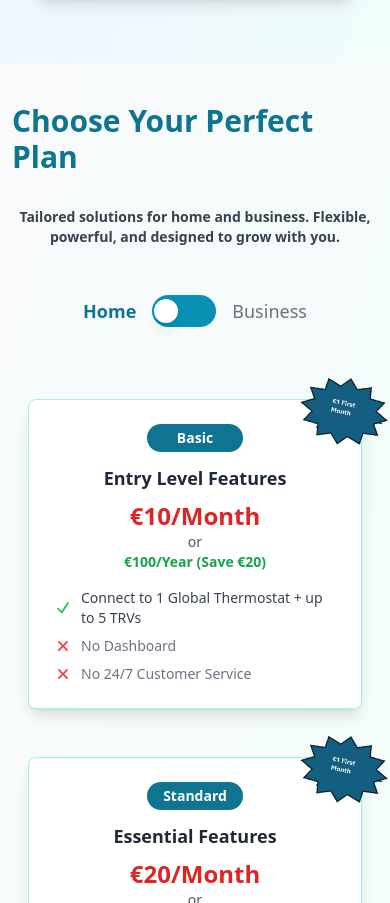
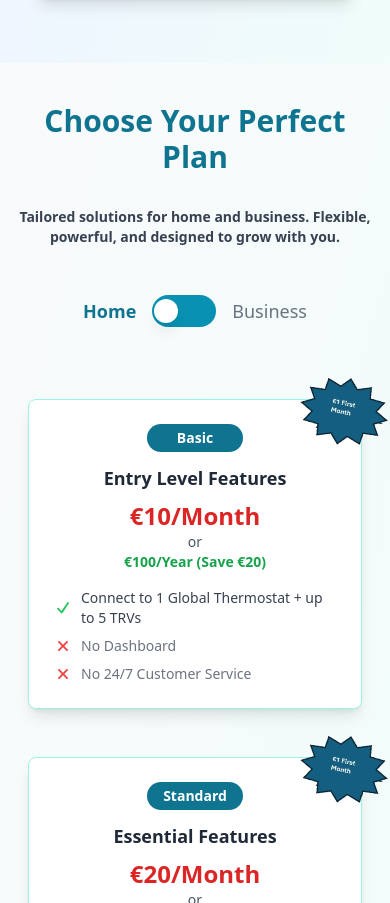
Before and after one commit to TheSoftNode/sunset-platform, a React (Vite) app: page / in a window 390 px wide. Shown: the part 6736-7639 px from the top of the page. Built offline with nearby package versions, Linux system fonts and the light colour scheme.

Commit message:
centerd the the plan section heading text

```diff
--- a/src/components/Landing/Plans.jsx
+++ b/src/components/Landing/Plans.jsx
@@ -142,7 +142,7 @@ const PricingPlans = () =>
         initial={{ opacity: 0, y: -20 }}
         animate={{ opacity: 1, y: 0 }}
         transition={{ duration: 0.5 }}
-        className="text-3xl md:text-4xl font-bold mb-2 prose text-cyan-700"
+        className="text-3xl md:text-4xl font-bold mb-2 prose text-center text-cyan-700"
       >
         Choose Your Perfect Plan
       </motion.h1>
```
